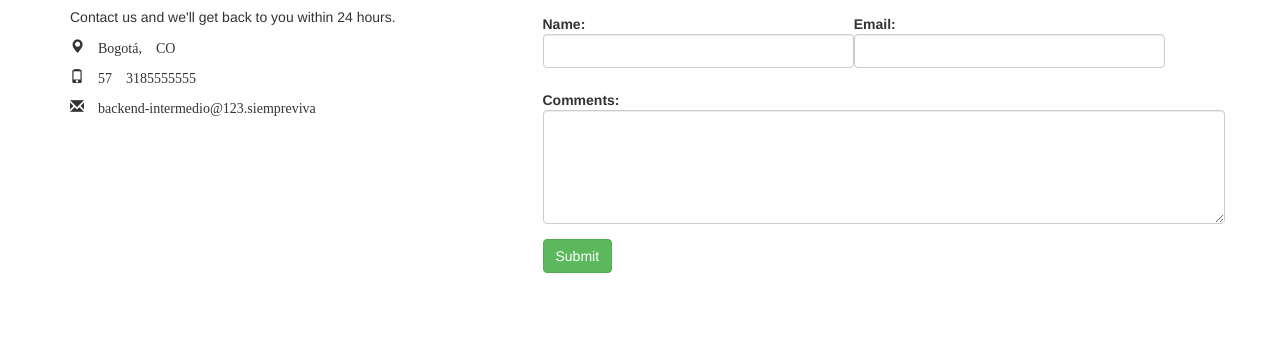
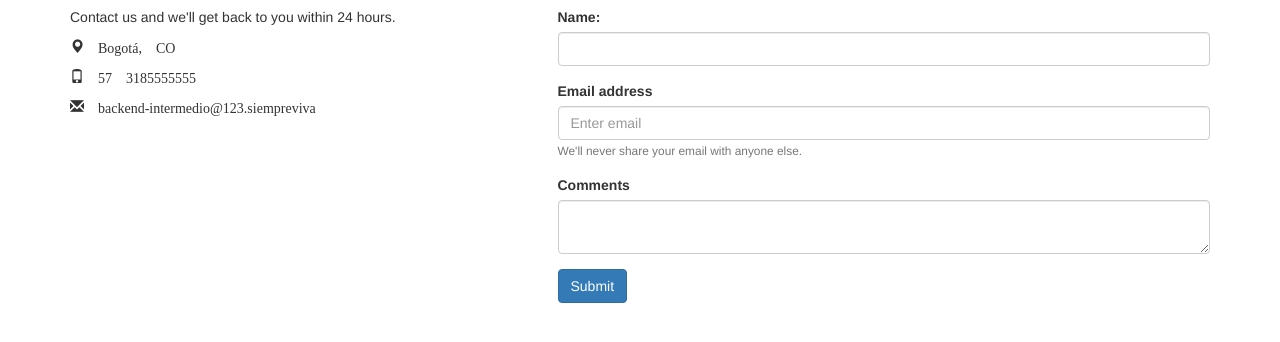
Before and after one commit to carloscaceres2093/BackEnd_Resources, a plain HTML site: page contact.html in a window 1280 px wide. Shown: the part 106-448 px from the top of the page. Drawn offline with nearby package versions, Linux system fonts and the light colour scheme.

Commit message:
Cambio en  el form

```diff
--- a/contact.html
+++ b/contact.html
@@ -27,26 +27,23 @@
                 <p><span class="glyphicon glyphicon-envelope">  backend-intermedio@123.siempreviva </span></p>
             </div>
             <div class="col-sm-7">
-                <form class="form-horizontal">
-                    <div class="row">
-                        <div class="col-sm-6 form-group">
-                            <label class="control-label" for="name">Name:</label>
-                            <input type="text" class="form-control" id="name" name="name" required>
-                        </div>
-                        <div class="col-sm-6 form-group">
-                            <label class="control-label" for="email">Email:</label>
-                            <input type="email" class="form-control" id="email" name="email" required></div>
+                <form>
+                    <div class="form-group">
+                        <label class="control-label" for="name">Name:</label>
+                        <input type="text" class="form-control" id="name" name="name" required>
                     </div>
                     <div class="form-group">
-                        <label class="control-label" for="comments">Comments:</label>
-                        <textarea rows="5" class="form-control" id="comments" name="comments"></textarea>
+                      <label for="exampleInputEmail1">Email address</label>
+                      <input type="email" class="form-control" id="exampleInputEmail1" aria-describedby="emailHelp" placeholder="Enter email">
+                      <small id="emailHelp" class="form-text text-muted">We'll never share your email with anyone else.</small>
                     </div>
                     <div class="form-group">
-                        <div>
-                            <button class="btn btn-success">Submit</button>
-                        </div>
+                      <label for="control-label" for="comments">Comments</label>
+                      <textarea type="textarea" class="form-control" id="comments" name="comments"></textarea>
                     </div>
-                </form>
+                    <button type="submit" class="btn btn-primary">Submit</button>
+                  </form>
+
             </div>
 
         </div>
```
